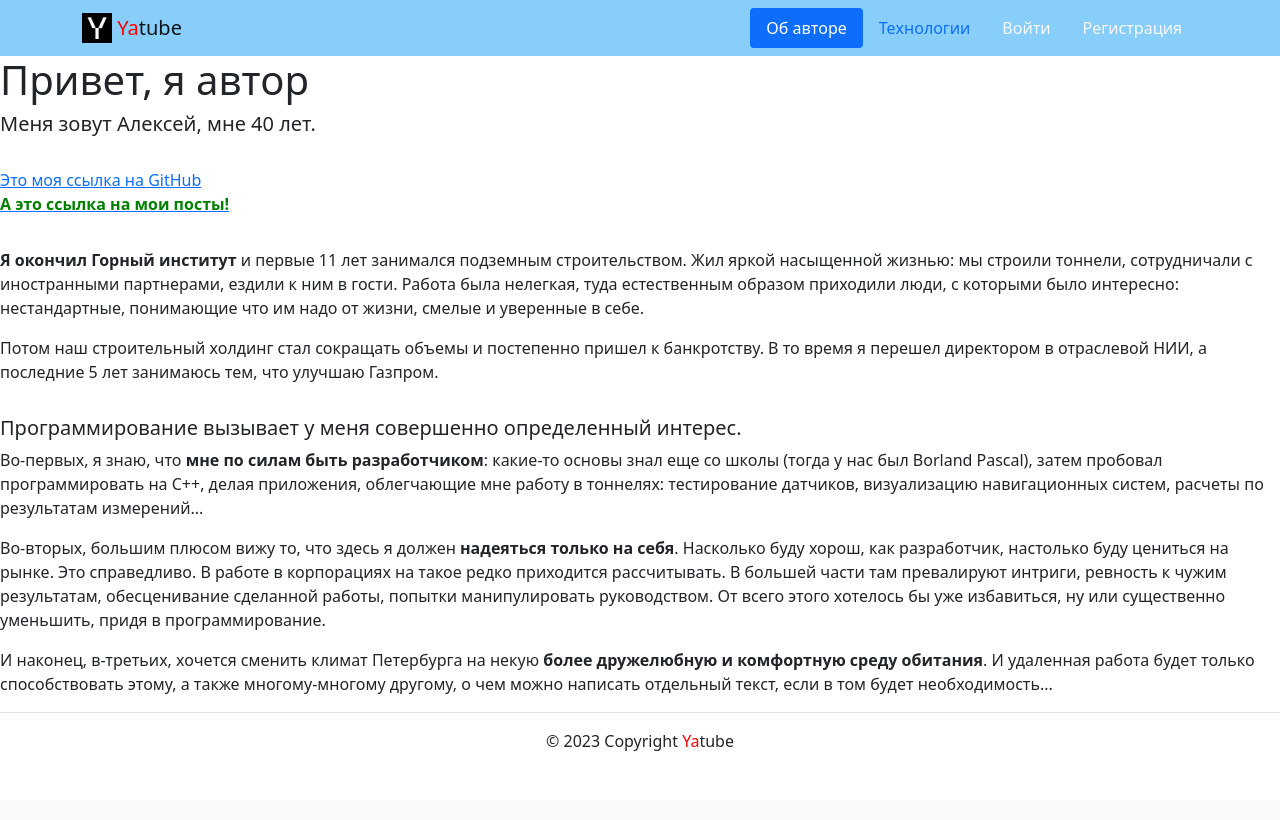
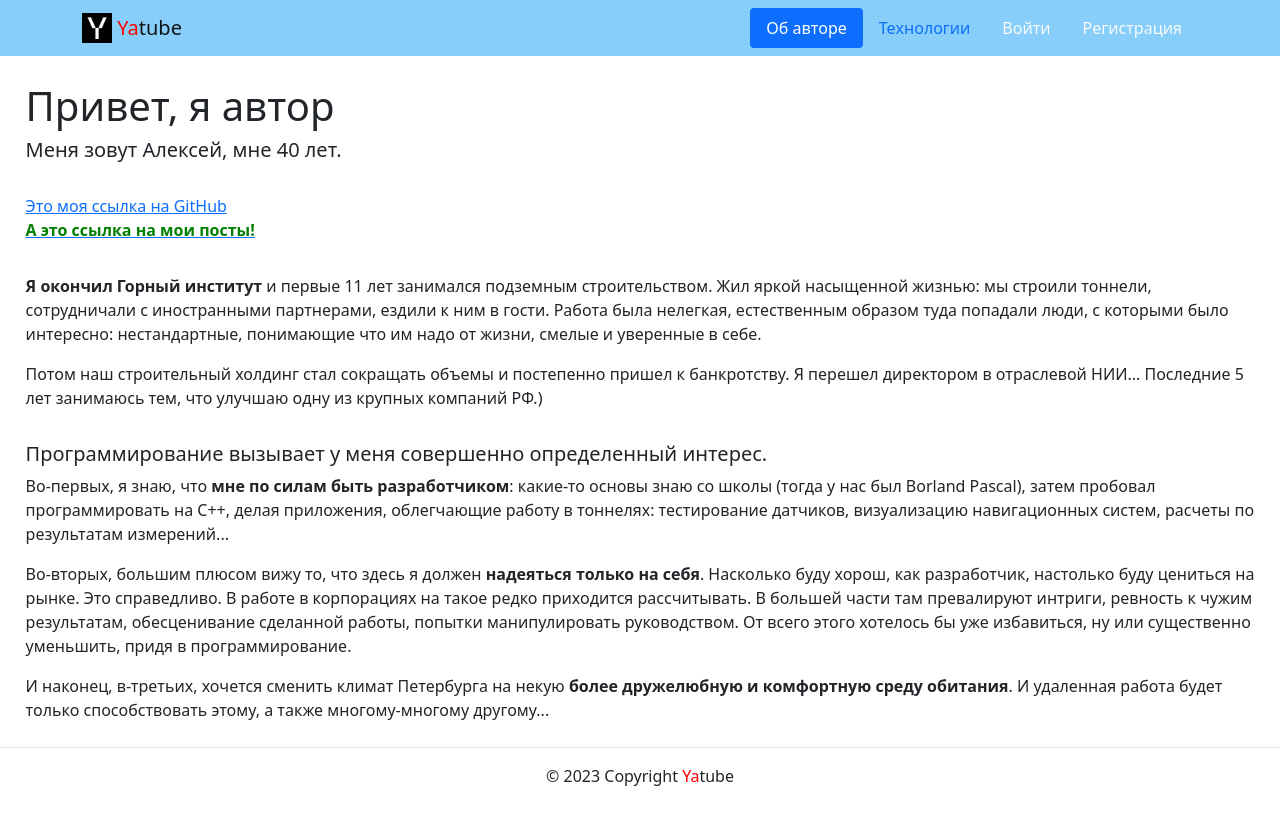
Before and after one commit to azhuravlev1001/hw05_final, a Django app: page /about/author/ in a window 1280 px wide. Before the commit the page ends 751 px from the top, so only its background shows below. Run offline with Django 3.2, Linux system fonts and the light colour scheme; some libraries are stand-ins or nearby versions.

Commit message:
посл обновления

```diff
--- a/yatube/templates/about/author.html
+++ b/yatube/templates/about/author.html
@@ -4,13 +4,13 @@
 <h1>Привет, я автор</h1>
     <h5>Меня зовут Алексей, мне 40 лет.</h5><br>
     <a href="https://github.com/azhuravlev1001/backend_test_homework.git">Это моя ссылка на GitHub</a><br>
-    <a href="{% url 'posts:profile' user %}"><B><span style="color:green">А это ссылка на мои посты!</span></B></a><br>
+    <a href="/profile/azhuravlev1001/"><B><span style="color:green">А это ссылка на мои посты!</span></B></a><br>
     <hr align="center" size="1" width="100%" color="#3399ff">
-    <p><B>Я окончил Горный институт</B> и первые 11 лет занимался подземным строительством. Жил яркой насыщенной жизнью: мы строили тоннели, сотрудничали с иностранными партнерами, ездили к ним в гости. Работа была нелегкая, туда естественным образом приходили люди, с которыми было интересно: нестандартные, понимающие что им надо от жизни, смелые и уверенные в себе.</p>
-    Потом наш строительный холдинг стал сокращать объемы и постепенно пришел к банкротству. В то время я перешел директором в отраслевой НИИ, а последние 5 лет занимаюсь тем, что улучшаю Газпром.</p>
+    <p><B>Я окончил Горный институт</B> и первые 11 лет занимался подземным строительством. Жил яркой насыщенной жизнью: мы строили тоннели, сотрудничали с иностранными партнерами, ездили к ним в гости. Работа была нелегкая, естественным образом туда попадали люди, с которыми было интересно: нестандартные, понимающие что им надо от жизни, смелые и уверенные в себе.</p>
+    Потом наш строительный холдинг стал сокращать объемы и постепенно пришел к банкротству. Я перешел директором в отраслевой НИИ... Последние 5 лет занимаюсь тем, что улучшаю одну из крупных компаний РФ.)</p>
     <hr align="center" size="1" width="100%" color="#3399ff">
     <h5>Программирование вызывает у меня совершенно определенный интерес. </h5>
-    <p>Во-первых, я знаю, что <B>мне по силам быть разработчиком</B>: какие-то основы знал еще со школы (тогда у нас был Borland Pascal), затем пробовал программировать на С++, делая приложения, облегчающие мне работу в тоннелях: тестирование датчиков, визуализацию навигационных систем, расчеты по результатам измерений...</p>
+    <p>Во-первых, я знаю, что <B>мне по силам быть разработчиком</B>: какие-то основы знаю со школы (тогда у нас был Borland Pascal), затем пробовал программировать на С++, делая приложения, облегчающие работу в тоннелях: тестирование датчиков, визуализацию навигационных систем, расчеты по результатам измерений...</p>
     <p>Во-вторых, большим плюсом вижу то, что здесь я должен <B>надеяться только на себя</B>. Насколько буду хорош, как разработчик, настолько буду цениться на рынке. Это справедливо. В работе в корпорациях на такое редко приходится рассчитывать. В большей части там превалируют интриги, ревность к чужим результатам, обесценивание сделанной работы, попытки манипулировать руководством. От всего этого хотелось бы уже избавиться, ну или существенно уменьшить, придя в программирование.</p>
-    <p>И наконец, в-третьих, хочется сменить климат Петербурга на некую <B>более дружелюбную и комфортную среду обитания</B>. И удаленная работа будет только способствовать этому, а также многому-многому другому, о чем можно написать отдельный текст, если в том будет необходимость...</p>
+    <p>И наконец, в-третьих, хочется сменить климат Петербурга на некую <B>более дружелюбную и комфортную среду обитания</B>. И удаленная работа будет только способствовать этому, а также многому-многому другому...</p>
 {% endblock %}
--- a/yatube/templates/about/tech.html
+++ b/yatube/templates/about/tech.html
@@ -16,9 +16,9 @@
   {% load static %}
   <article class="col-12 col-md-9">
     <img src="{% static 'img/table.jpg' %}" align="left" hspace="50px" vspace="50px" width="300px">
-    <p><B>Для создания этой страницы</B> я использовал Django 2.2.19, Python 3.7 и, на мой взгляд, уже какой-то безмерный объем информации, полученной на этом, как оказалось, чрезвычайно интенсивном курсе!</p>
-    <p>Был забавный момент, когда, спустя месяц после начала, я решил купить книгу по инструментам Django и Python. Когда купил, понял, что не буду ее читать, потому что в ней не было ничего из того, что я не знал!</p>
-    <p>Спринт за спринтом голова наполняется информацией, пальцы запоминают новые сочетания букв и команды пишутся все быстрее и непринужденнее. Самое необычное это понимать, что ведь пока что только начало - и я уже другой человек в сравнении с тем, каким был 2 месяцами ранее. Что же будет весной и как дотянуть до нее, не позволяя себе расслабиться и взять заманчивую паузу на отдых...</p>
+    <p><B>Для создания этой страницы</B> я использовал Django 2.2.19, Python 3.7 и, на мой взгляд, уже какой-то безмерный объем информации, полученной на этом чрезвычайно интенсивном курсе!</p>
+    <p>Был забавный момент, когда, спустя месяц после начала, я решил купить книгу по инструментам Django и Python. Когда купил, понял, что нет смысла ее читать, потому что в ней не было того, что я бы не знал!</p>
+    <p>Спринт за спринтом голова наполняется информацией, пальцы запоминают новые сочетания букв и команды пишутся все быстрее и непринужденнее. Самое необычное - это понимать, что ведь пока что только начало - а ты уже другой человек в сравнении с тем, каким был 2 месяцами ранее. Что же будет весной и как дотянуть до нее, не позволяя себе расслабиться и взять заманчивую паузу на отдых...</p>
     <p>В общем, пока я прохожу медленнее, чем требуется. Делаю задания днем, в офисе, вечером и ночью, на выходных, в командировках и в отпуске. Ничего особенного, только уйма и уйма времени, энергии и сил.</p>
     <p>И я рад, что все именно так. <B>Большой результат не может быть легким!</B></p>
   </article>
--- a/yatube/templates/base.html
+++ b/yatube/templates/base.html
@@ -16,6 +16,11 @@
       {% block title %}{% endblock %}
     </title>
   </head>
+  <style>
+    main {
+     margin: 2%;
+    }
+  </style>
   <body>
     <header>
       {% include 'includes/header.html' %}
--- a/yatube/yatube/urls.py
+++ b/yatube/yatube/urls.py
@@ -1,5 +1,4 @@
 from django.conf import settings
-from django.conf.urls.static import static
 from django.contrib import admin
 from django.urls import include, path
 
@@ -12,9 +11,8 @@ urlpatterns = [
 ]
 
 if settings.DEBUG:
-    urlpatterns += static(
-        settings.MEDIA_URL, document_root=settings.MEDIA_ROOT
-    )
+    import debug_toolbar
+    urlpatterns += (path('__debug__/', include(debug_toolbar.urls)),)
 
 handler404 = 'core.views.page_not_found'
 handler403 = 'core.views.permission_denied_view'
```
Also changed, not shown: yatube/requirements.txt (added, +43 -0 lines), yatube/yatube/settings.py (+8 -0 lines).
